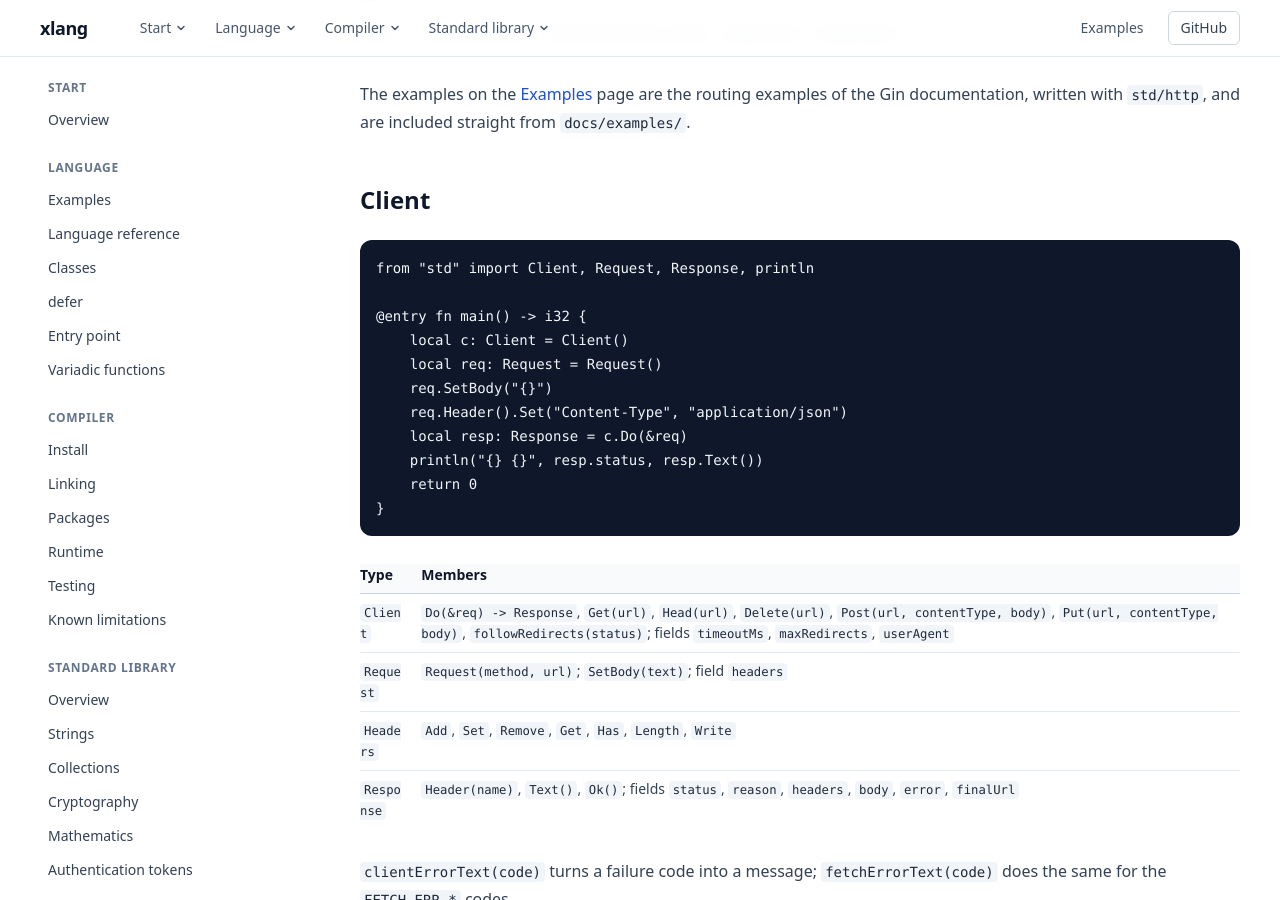
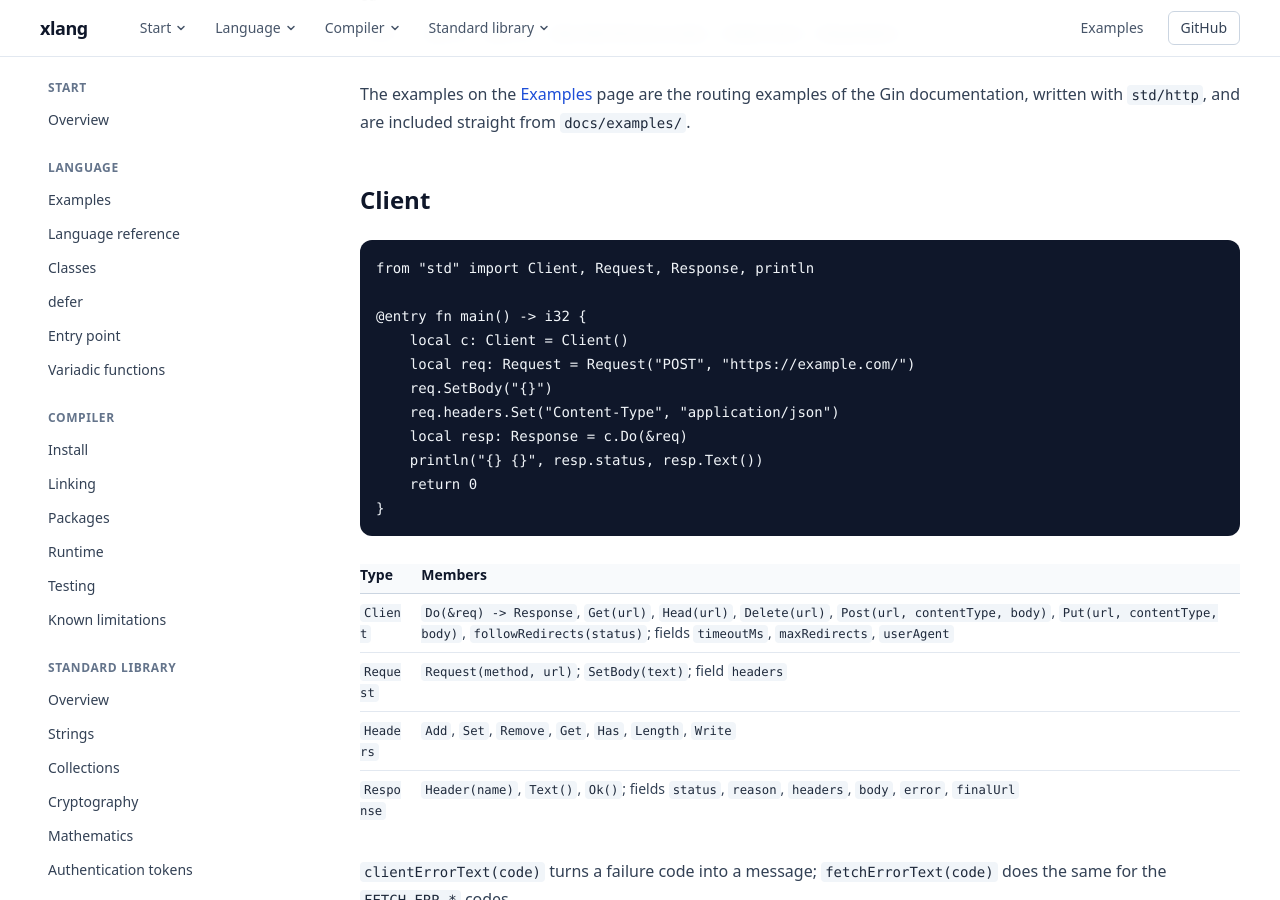
Before and after one commit to hasirciogluhq/xlang, a Jekyll site: the page built from docs/std/http.md, in a window 1280 px wide and 900 px high, scrolled down 2345 px. Built offline with Jekyll 4.4.1, drawn with Linux system fonts in a browser that asks for light colours; nearby versions of some CDN libraries.

Commit message:
Update HTTP documentation to clarify Request initialization
- Modified the `Request` instantiation in `http.md` to include the HTTP method and URL directly in the constructor.
- Changed the method of setting headers from `req.Header().Set` to `req.headers.Set` for consistency and clarity.

These updates enhance the accuracy of the HTTP client documentation, providing clearer guidance on how to properly create and configure HTTP requests.

```diff
--- a/docs/std/http.md
+++ b/docs/std/http.md
@@ -89,9 +89,9 @@ from "std" import Client, Request, Response, println
 
 @entry fn main() -> i32 {
     local c: Client = Client()
-    local req: Request = Request()
+    local req: Request = Request("POST", "https://example.com/")
     req.SetBody("{}")
-    req.Header().Set("Content-Type", "application/json")
+    req.headers.Set("Content-Type", "application/json")
     local resp: Response = c.Do(&req)
     println("{} {}", resp.status, resp.Text())
     return 0
```
